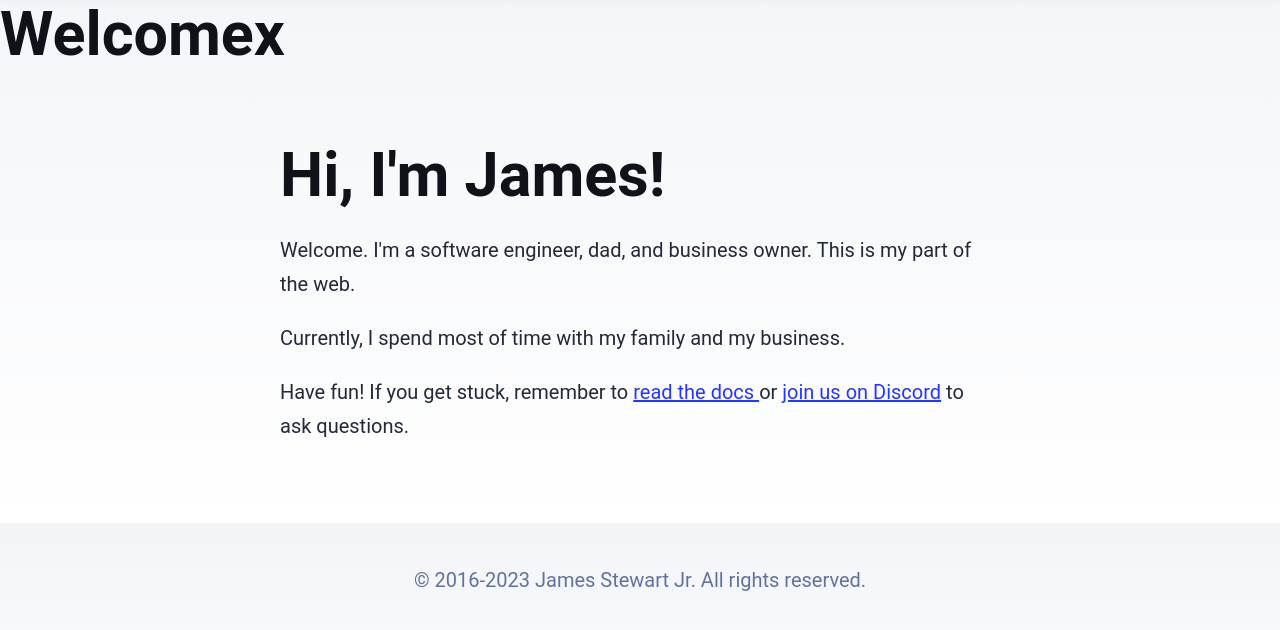
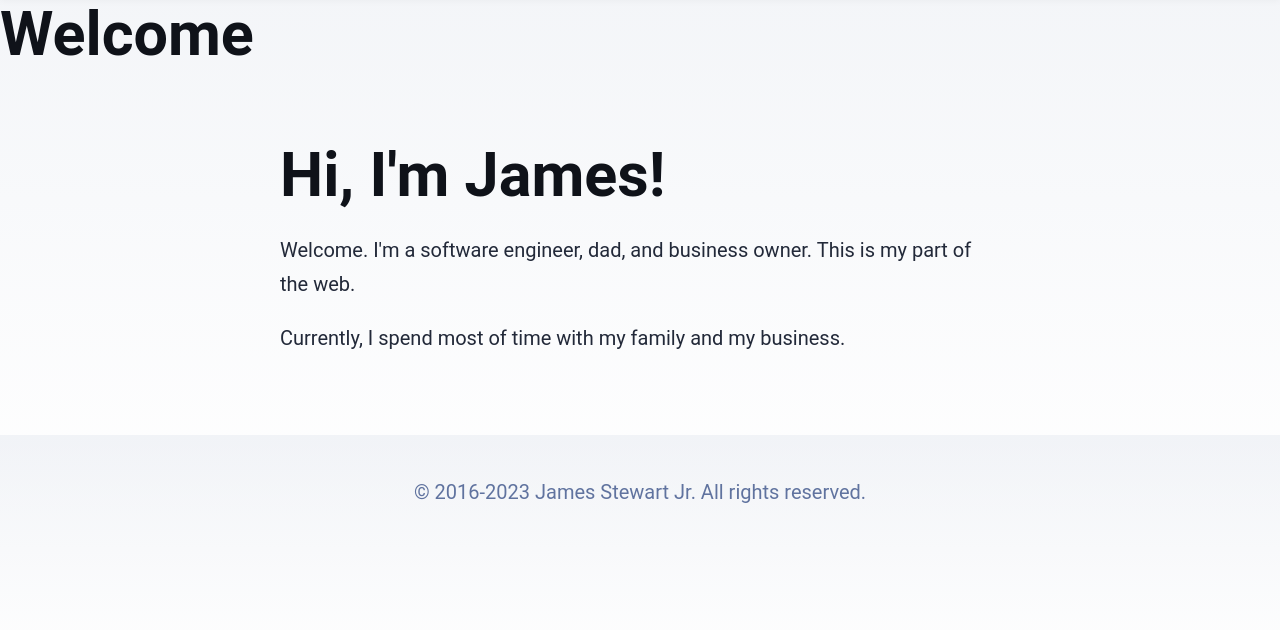
Before and after one commit to jamestewartjr/jamestewartjr.com, an Astro site: page / in a window 1280 px wide. Shown: the part 78-708 px from the top of the page. Built offline with nearby package versions, Linux system fonts and the light colour scheme; Astro itself is replaced by a stand-in of ours.

Commit message:
remove boilerplate code from index page

```diff
--- a/src/pages/index.astro
+++ b/src/pages/index.astro
@@ -1,6 +1,6 @@
 ---
 import BaseLayout from '../layouts/BaseLayout.astro';
-const pageTitle = "Welcomex";
+const pageTitle = "Welcome";
 
 ---
 
@@ -13,13 +13,9 @@ const pageTitle = "Welcomex";
 		<p>
 			Currently, I spend most of time with my family and my business.
 		</p>
-		<p>
-			Have fun! If you get stuck, remember to <a href="https://docs.astro.build/"
-				>read the docs
-			</a> or <a href="https://astro.build/chat">join us on Discord</a> to ask questions.
-		</p>
+
 	</main>
-	<script>
+	{/*<script>
 		import "../scripts/hamburger.js";
-	</script>
+	</script> */}
 </BaseLayout>
```
